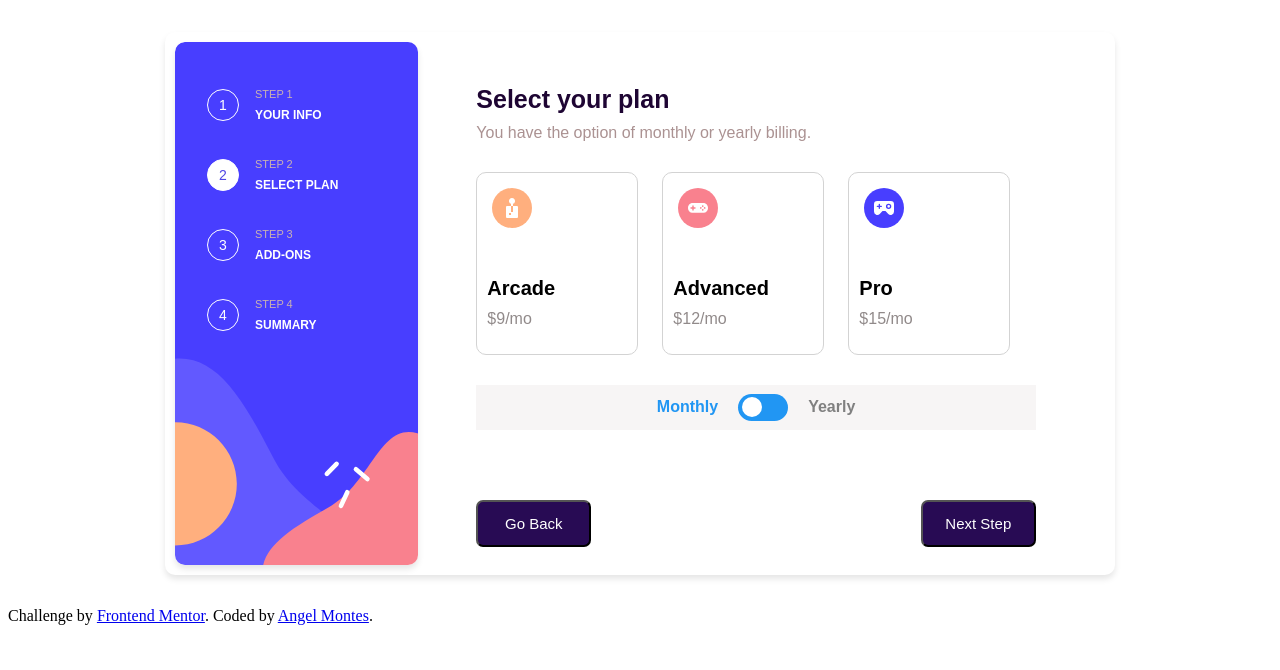
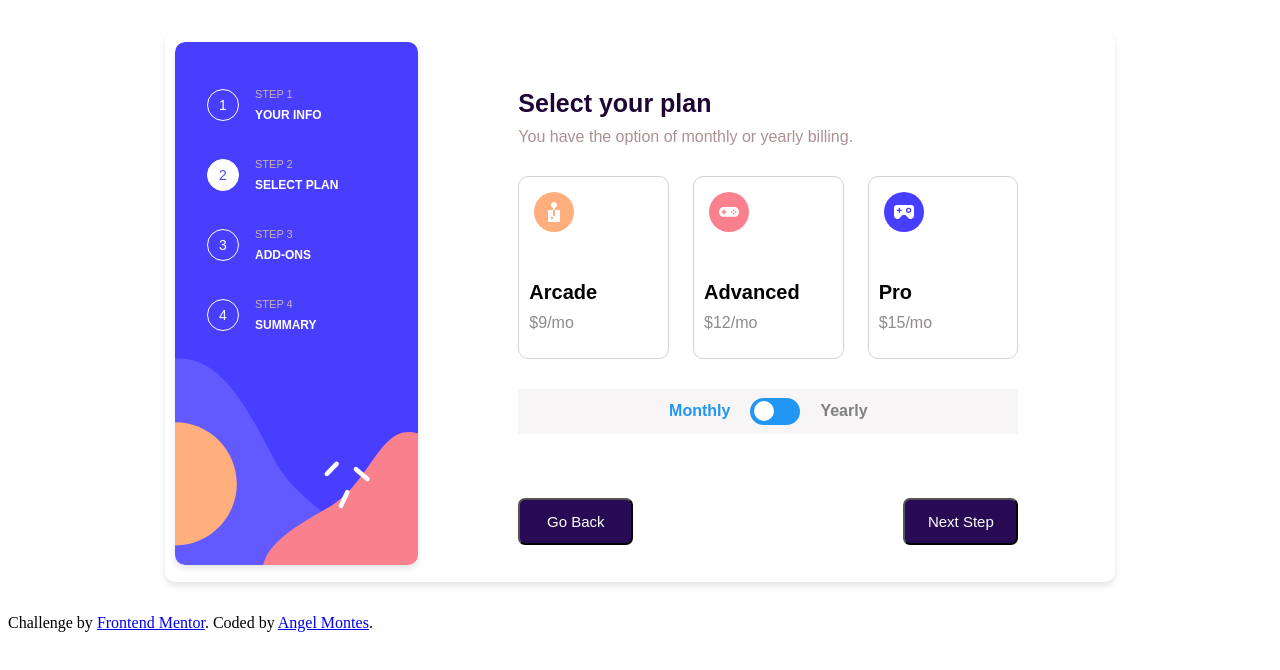
Before and after one commit to angelmontes7/Multi_Step_Form, a plain HTML site: page index.html in a window 1280 px wide. Both pictures are taken after typing "Sample", "name@example.com", "5551234" into the empty fields and a click on the button "Next Step". Drawn offline with Linux system fonts and the light colour scheme.

Commit message:
buttons are now staying in the same spot after moving on to the next form

```diff
--- a/index.css
+++ b/index.css
@@ -1,8 +1,8 @@
 .container {
     font-family: 'Ubuntu', sans-serif;
     display: flex;
-    max-width: 950px;
-    max-height: 800px;
+    width: 950px;
+    height: 550px;
     margin: 2rem auto;
     background-color: white;
     border-radius: 10px;
@@ -23,6 +23,7 @@
     border-radius: 10px;
     box-shadow: 0 4px 6px rgba(0,0,0,0.1);
     height: 475px;
+    margin-right: 80px;
 }
 
 .step-container {
@@ -69,8 +70,14 @@
 
 /* Form Step 1 */
 .form-area{
-    padding-left: 3rem;
-    padding-top: 2rem;
+    padding-top: 1rem;
+    display: flex;
+    flex-direction: column;
+    justify-content: space-between;
+    align-items: center;
+    margin: 20px;
+    width: 500px;
+    height: 425px;
 }
 
 .form-group{
@@ -103,7 +110,14 @@
     border-width: 1px;
     border-radius: 10px;
     padding: 10px;
-    height: 20px;
+    height: 30px;
+}
+
+.button-footer{
+    display: flex;
+    justify-content: space-between;
+    width: 100%;
+    margin-top: 40px;
 }
 
 .next-button{
@@ -112,8 +126,15 @@
     background-color: rgb(40, 11, 84);
     height: 47px;
     width: 115px;
-    margin-top: 70px;
-    margin-left: 325px;
+    font-size: 15px;
+}
+
+.back-button{
+    color: white;
+    border-radius: 7px;
+    background-color: rgb(40, 11, 84);
+    height: 47px;
+    width: 115px;
     font-size: 15px;
 }
 
@@ -205,6 +226,7 @@ input:checked + .slider:before {
 /* Billing frequency slider */
 .billing-freq{
     margin-top: 30px;
+    margin-bottom: 64px;
     gap: 20px;
     padding: 9px;
     display: flex;
@@ -229,16 +251,6 @@ input:checked + .slider:before {
   color: #2196F3; /* blue */
 }
 
-.back-button{
-    color: white;
-    border-radius: 7px;
-    background-color: rgb(40, 11, 84);
-    height: 47px;
-    width: 115px;
-    margin-top: 70px;
-    font-size: 15px;
-}
-
 
 /* Form Step 3 */
 .add-on-box{
@@ -246,8 +258,8 @@ input:checked + .slider:before {
     flex-direction: column;
     border: 1px solid;
     border-radius: 10px;
-    padding: 20px;
-    margin-top: 20px;
+    padding: 15px;
+    margin-top: 18px;
 }
 
 .inside-add-on {
@@ -255,6 +267,7 @@ input:checked + .slider:before {
     justify-content: space-between;
     align-items: center;
     width: 100%;
+    padding-right: 200px;
 }
 
 .left-add-on {
--- a/index.html
+++ b/index.html
@@ -50,7 +50,6 @@
     <section id="form-step1" class="form-area">
       <h1 class="form-title">Personal info</h1>
       <p class="form-subtitle"> Please provide your name, email address, and phone number. </p>
-      </div>
       <form id="form1" action="#" method="POST">
         <div class="form-group">
           <label for="name" class="input-title">Name</label>
@@ -66,10 +65,12 @@
           <label for="phone" class="input-title">Phone Number</label>
           <input type="tel" id="phone" name="phone" placeholder="e.g. +1 234 567 890" class="input-box" required>
         </div>
+      </form>
 
-          <button type="submit" class="next-button">Next Step</button>
-        </form>
+      <div class="button-footer">
+        <button type="submit" form="form1"  class="next-button">Next Step</button>
       </div>
+
     </section>
 
 
@@ -112,10 +113,12 @@
 
         <input type="hidden" name="selectedPlan" id="selectedPlan" required>
         <input type="hidden" name="billingFrequency" id="billingFrequency">
+      </form>
 
-        <button type="button" class="back-button" id="backBtn">Go Back</button>
-        <button type="submit" class="next-button">Next Step</button>
-      </form>
+      <div class="button-footer">
+        <button type="button" form="form2" class="back-button" id="backBtn">Go Back</button>
+        <button type="submit" form="form2" class="next-button">Next Step</button>
+      </div>
     </section>
 
 
@@ -160,9 +163,13 @@
             <p class="add-on-price">+$2/mo</p>
           </label>
         </div>
-        <button type="button" class="back-button" id="backBtn">Go Back</button>
-        <button type="submit" class="next-button">Next Step</button>
       </form>
+
+      <div class="button-footer">
+        <button type="button" form="form3" class="back-button" id="backBtn">Go Back</button>
+        <button type="submit" form="form3" class="next-button">Next Step</button>
+      </div>
+
     </section>
   </main>
 
```
Lines whose indentation alone changed are shown as unchanged.
